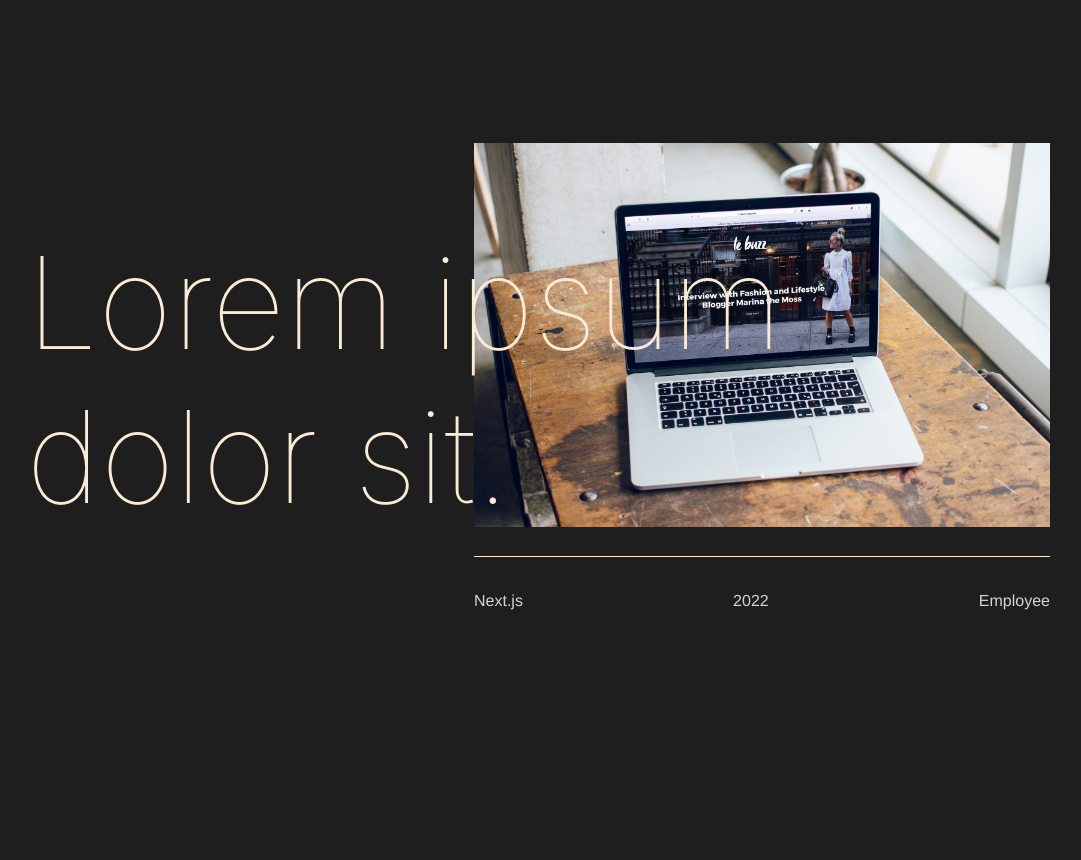
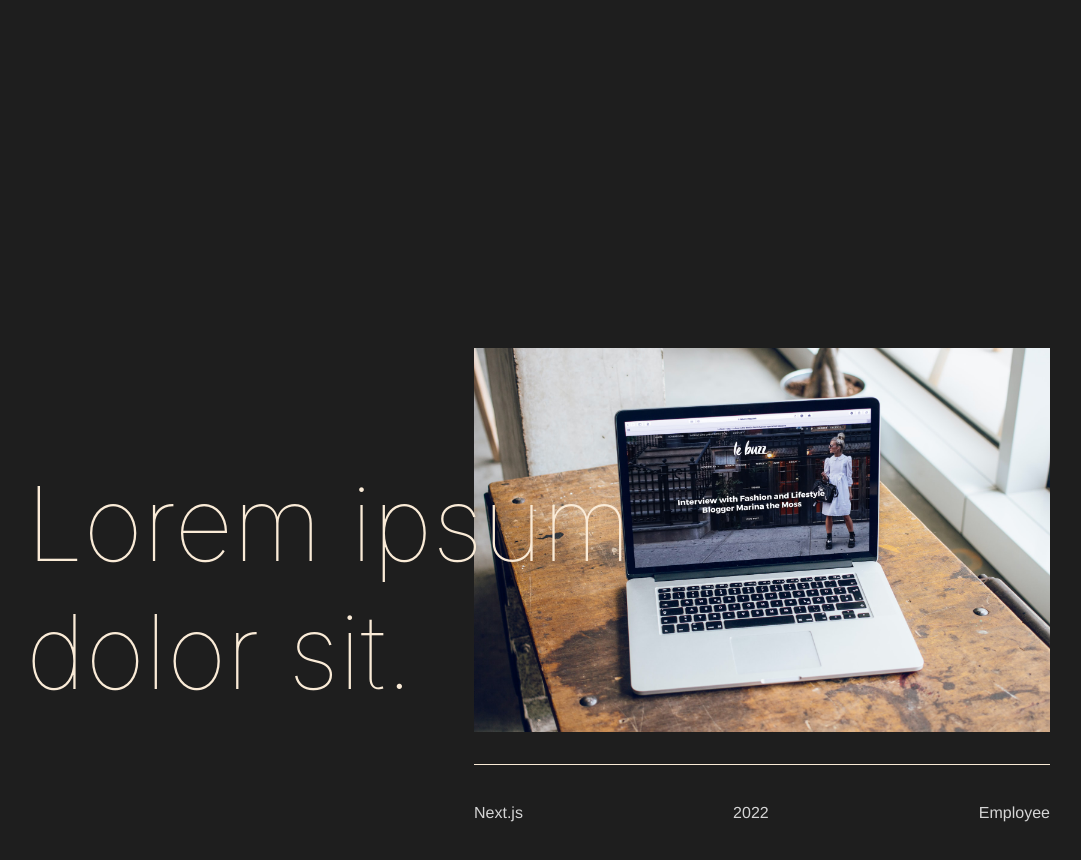
Before and after one commit to IvanSmiths/tutorial-horizontal-scroll-nextjs, a Next.js app: page / in a window 1280 px wide. Shown: the part 820-1680 px from the top of the page, without its empty margins (102-1183 px from the left). Before the commit the page ends 1600 px from the top, so only its background shows below. Built offline with nearby package versions, Linux system fonts and the light colour scheme.

Commit message:
refactor code

```diff
--- a/styles/globals.css
+++ b/styles/globals.css
@@ -7,9 +7,20 @@ body {
   background-color: rgb(30, 30, 30);
 }
 
+* {
+  box-sizing: border-box;
+}
+
 :root {
-  --m-small: 1.8rem;
+  --m-big: 13rem;
+  --m-small: 2rem;
   --layout: 10%;
+
+  --h-big: clamp(4rem, 15vw, 22rem);
+  --h-line-big: clamp(4rem, 15vw, 22rem);
+
+  --h-medium: clamp(3rem, 8vw, 18rem);
+  --h-line-medium: clamp(4rem, 10vw, 22rem);
 }
 
 a {
@@ -17,35 +28,30 @@ a {
   text-decoration: none;
 }
 
-h1,
-h2,
+p,
+span,
 h3,
-h4 p,
-span,
 a {
   color: rgb(213, 213, 213);
+  font-weight: 100;
+}
+
+h1,
+h2 {
+  font-family: "Didot", -apple-system, BlinkMacSystemFont, Segoe UI, Roboto,
+    Oxygen, Ubuntu, Cantarell, Fira Sans, Droid Sans, Helvetica Neue, sans-serif;
+  font-weight: 100;
+  color: antiquewhite;
 }
 
 h1 {
-  font-family: "Didot", -apple-system, BlinkMacSystemFont, Segoe UI, Roboto,
-    Oxygen, Ubuntu, Cantarell, Fira Sans, Droid Sans, Helvetica Neue, sans-serif;
-  color: antiquewhite;
-  font-size: clamp(4rem, 15vw, 22rem);
-  font-weight: 100;
-  line-height: clamp(4rem, 15vw, 22rem);
+  font-size: var(--h-big);
+  line-height: var(--h-line-big);
 }
 
 h2 {
-  font-family: "Didot", -apple-system, BlinkMacSystemFont, Segoe UI, Roboto,
-    Oxygen, Ubuntu, Cantarell, Fira Sans, Droid Sans, Helvetica Neue, sans-serif;
-  color: antiquewhite;
-  font-size: clamp(4rem, 10vw, 22rem);
-  font-weight: 100;
-  line-height: clamp(4rem, 12vw, 22rem);
-}
-
-* {
-  box-sizing: border-box;
+  font-size: var(--h-medium);
+  line-height: var(--h-line-medium);
 }
 
 .navbar {
@@ -76,6 +82,7 @@ h2 {
   justify-content: center;
   align-items: center;
   text-align: center;
+  margin-bottom: var(--m-big);
 }
 
 .work {
```
